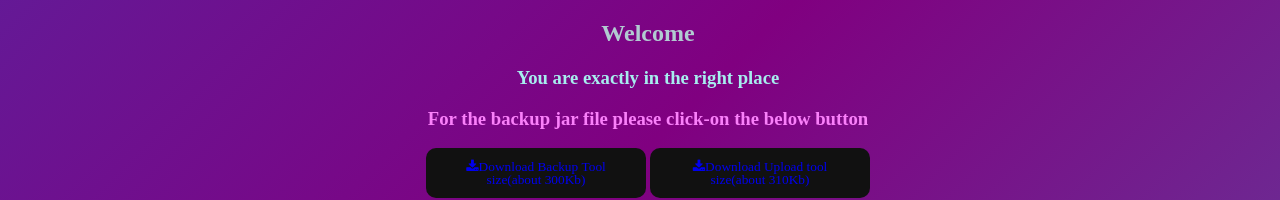
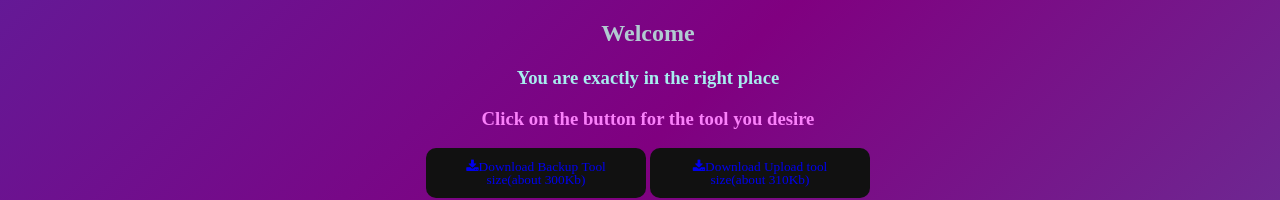
Before and after one commit to SumukhaS291299/Backup, a plain HTML site: page index.html in a window 1280 px wide. Shown: the top 200 px of the page. Drawn offline with Linux system fonts and the light colour scheme.

Commit message:
Update index.html

```diff
--- a/index.html
+++ b/index.html
@@ -6,7 +6,7 @@
 <section  style="text-align-last: center;">
     <h1 style="color: rgb(177, 203, 209);" >Welcome</h1>
     <h3 style="color: rgb(167, 238, 238);">You are exactly in the right place</h3>
-    <h3 style="color: rgb(250, 128, 250);">For the backup jar file please click-on the below button</h3>
+    <h3 style="color: rgb(250, 128, 250);">Click on the button for the tool you desire</h3>
  <div id="pos">
     <!-- Add icon library -->
     <link rel="stylesheet" href="https://cdnjs.cloudflare.com/ajax/libs/font-awesome/4.7.0/css/font-awesome.min.css">
@@ -43,7 +43,7 @@
     <!-- Auto width -->
     <button  class="glow-on-hover" > <a href="Duplicate_File_Discovery.py" download> <i class="fa fa-download">Download Duplicate File<br> Discovery <br> size(about 53Kb)  </i> </a> </button>
     <button  class="glow-on-hover" > <a href="How to Use.txt" download> <i class="fa fa-download">How to Use <br> And Imp Points  </i> </a> </button>
-
+     </div>
     </div class="Text">
     <h6 style="color: cyan;">Are You a VTU Student or does your school/clg burden you with too much work <br> that you are not able to calculate your Grades <br>don,t waste your time calculating it just download the pdf and let python do all the work<br>Just click above link KnowYourSGPA</h6>
     <h5 style="color: red;">That's all for now, a detailed video on how to work with it here soon</h5>
```
